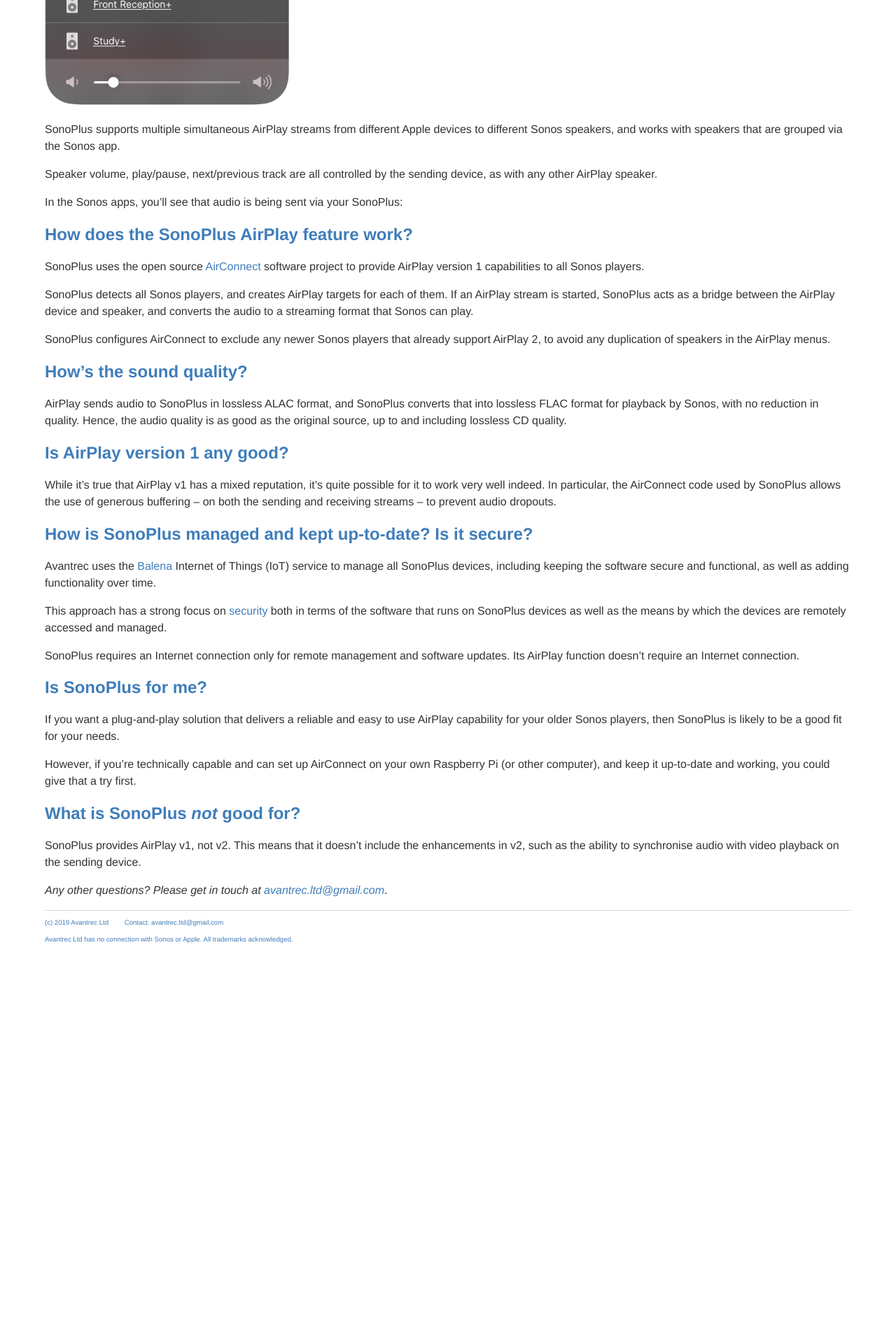
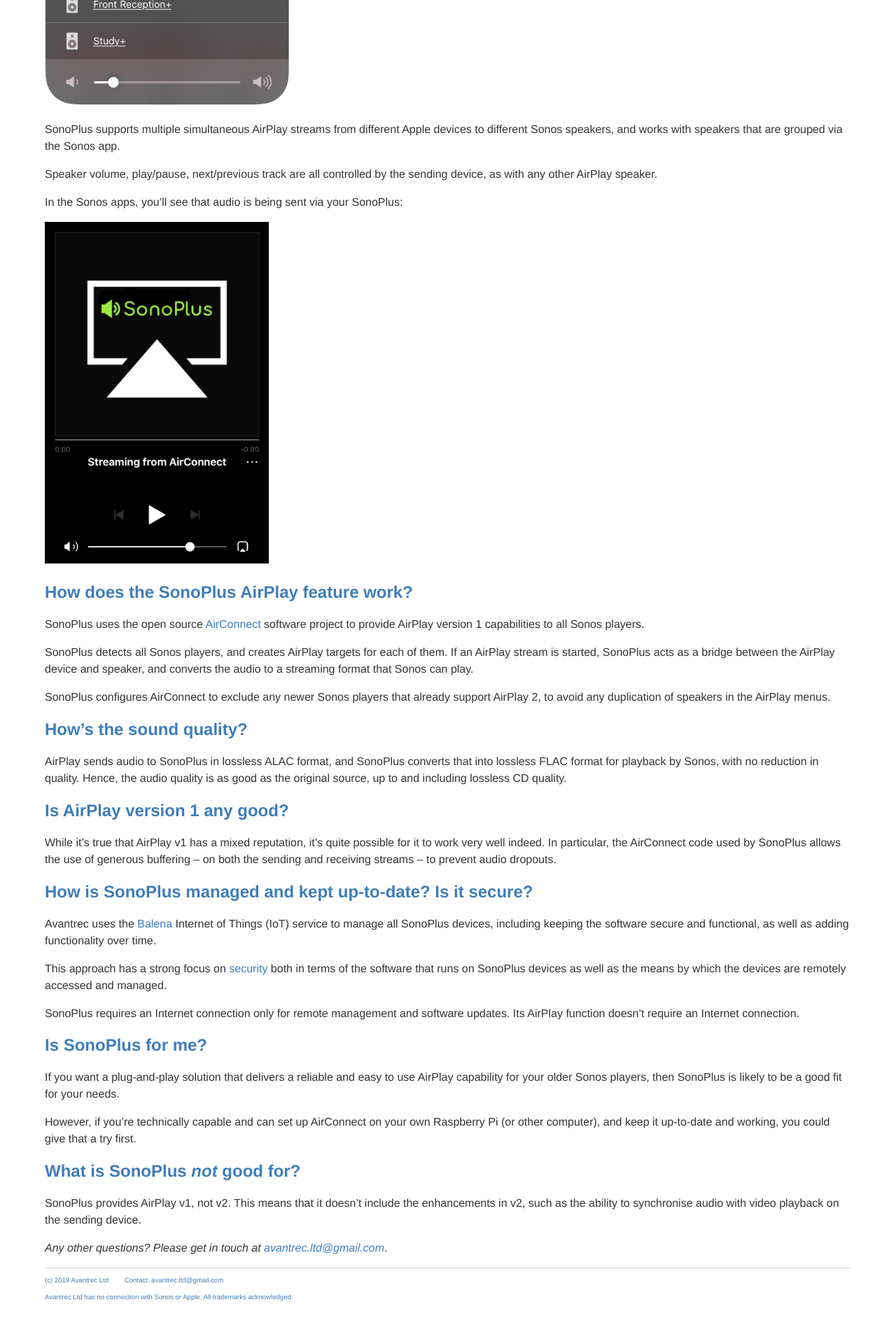
Before and after one commit to avantrec/avantrec.github.io, a Jekyll site: the page built from sonoplus-faq/index.md, in a window 1280 px wide. Shown: the part 1120-3040 px from the top of the page at 70% size. Built offline with Jekyll 4.4.1, drawn with Linux system fonts in a browser that asks for light colours; before the commit the page ends 2529 px from its top, so only the background shows below that.

Commit message:
Fix inclusion of image

```diff
--- a/sonoplus-faq/index.md
+++ b/sonoplus-faq/index.md
@@ -29,7 +29,7 @@
 
 In the Sonos apps, you'll see that audio is being sent via your SonoPlus:
 
-
+![SonoPlus](/images/SonosAppView_Smaller.png)
 
 ## How does the SonoPlus AirPlay feature work?
 
```
